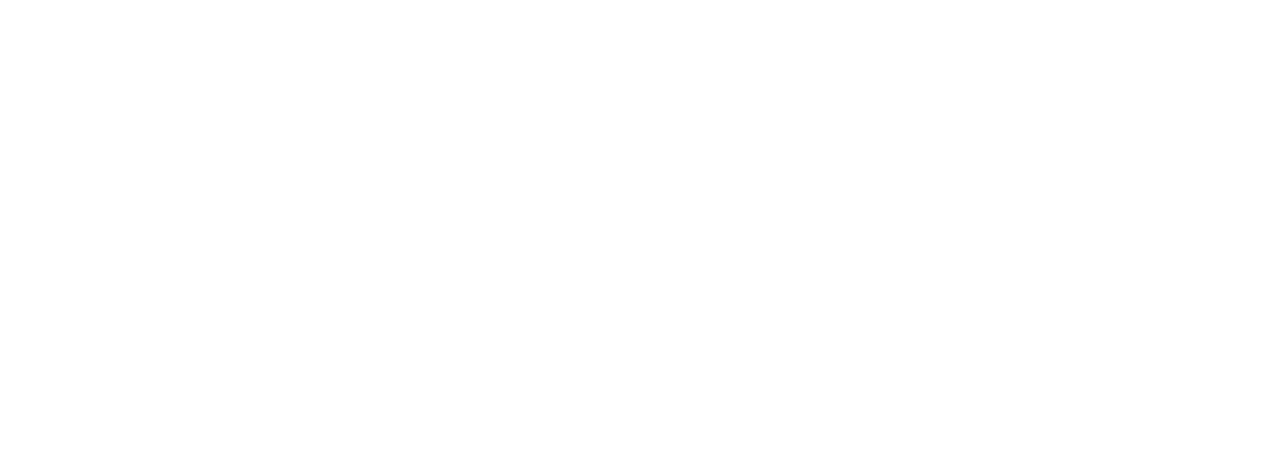
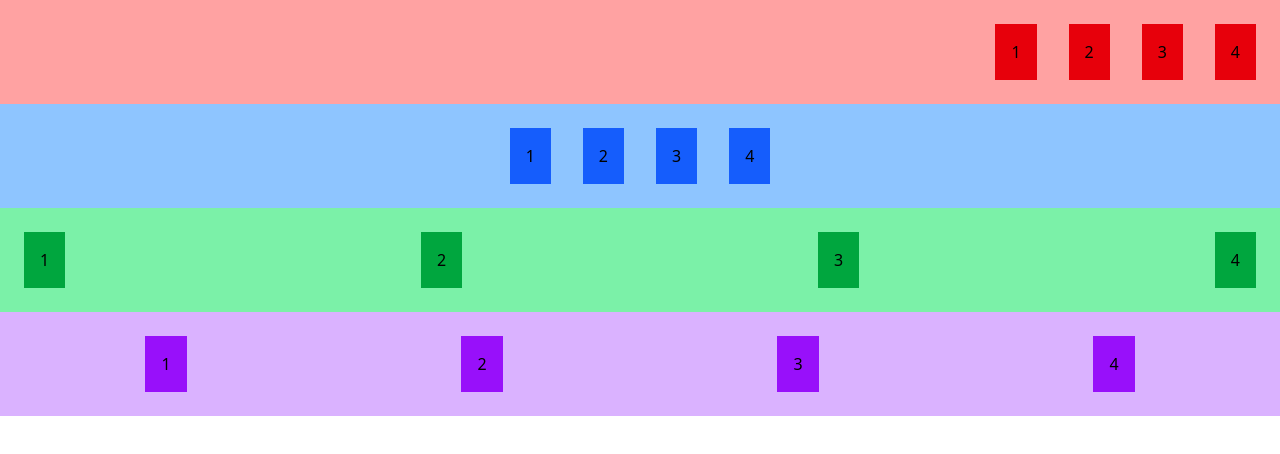
Before and after one commit to LucasAntonio-LAM/Curso-Udemy-Tailwindcss, a website: page Seção 08 - Espaçamento e Alinhamento/src/index.html in a window 1280 px wide. Drawn offline with Linux system fonts and the light colour scheme.

Commit message:
Espaçamento e alinhamento aula 1

```diff
--- a/Seção 08 - Espaçamento e Alinhamento/src/index.html
+++ b/Seção 08 - Espaçamento e Alinhamento/src/index.html
@@ -3,10 +3,34 @@
 <head>
     <meta charset="UTF-8">
     <meta name="viewport" content="width=device-width, initial-scale=1.0">
-    <title>Posicionamento e Alinhamento</title>
+    <title>Espaçamento e Alinhamento</title>
     <link href="css/output.css" rel="stylesheet">
 </head>
 <body>
+    <div class="flex p-2 bg-red-300 justify-end">
+        <div class="bg-red-600 p-4 m-4">1</div>
+        <div class="bg-red-600 p-4 m-4">2</div>
+        <div class="bg-red-600 p-4 m-4">3</div>
+        <div class="bg-red-600 p-4 m-4">4</div>
+    </div>
+    <div class="flex p-2 bg-blue-300 justify-center">
+        <div class="bg-blue-600 p-4 m-4">1</div>
+        <div class="bg-blue-600 p-4 m-4">2</div>
+        <div class="bg-blue-600 p-4 m-4">3</div>
+        <div class="bg-blue-600 p-4 m-4">4</div>
+    </div>
+    <div class="flex p-2 bg-green-300 justify-between">
+        <div class="bg-green-600 p-4 m-4">1</div>
+        <div class="bg-green-600 p-4 m-4">2</div>
+        <div class="bg-green-600 p-4 m-4">3</div>
+        <div class="bg-green-600 p-4 m-4">4</div>
+    </div>
+    <div class="flex p-2 bg-purple-300 justify-around">
+        <div class="bg-purple-600 p-4 m-4">1</div>
+        <div class="bg-purple-600 p-4 m-4">2</div>
+        <div class="bg-purple-600 p-4 m-4">3</div>
+        <div class="bg-purple-600 p-4 m-4">4</div>
+    </div>
 
 </body>
 </html>
```
Also changed, not shown: Seção 08 - Espaçamento e Alinhamento/src/css/output.css.
